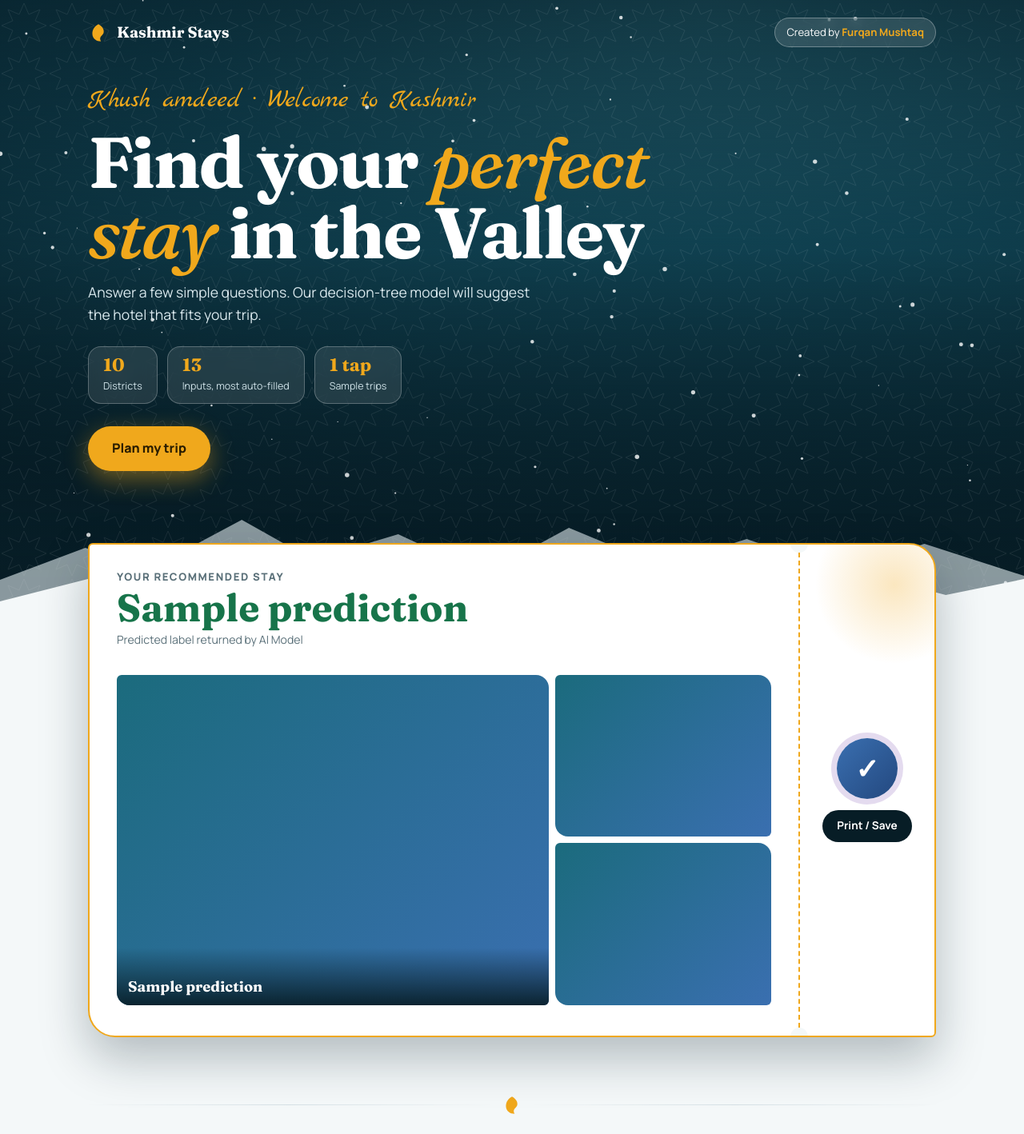
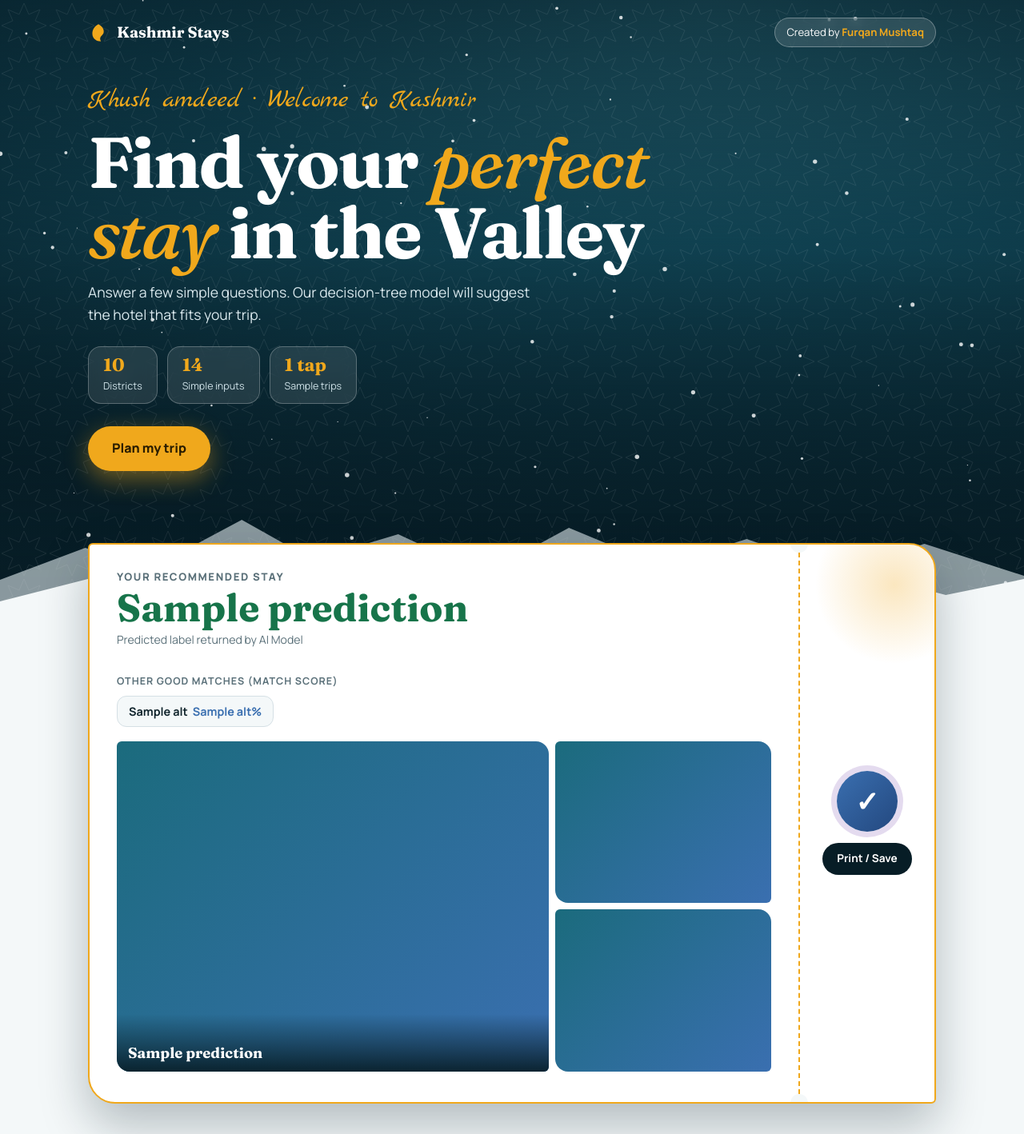
Before and after one commit to furqanmushtaq1906-spec/kashmiri-hotel-recomendation, a Flask app: template templates/index.html in a window 1280 px wide. Shown: the top 1418 px of the page at 80% size. Run offline with Flask 3, Linux system fonts and the light colour scheme; the template is opened without the code that fills it: most values are stand-ins (such as "Sample title", 1, 10 or a date in 2020); parts of the project's set-up code (start-up, migrations or seed data) failed here and were passed over.

Commit message:
Update index.html

```diff
--- a/templates/index.html
+++ b/templates/index.html
@@ -229,6 +229,10 @@ footer b.t{position:relative;font-family:var(--serif);font-size:1.5rem;color:#ff
 .ph.big{grid-row:span 2;aspect-ratio:auto;min-height:230px}
 .ph figcaption{position:absolute;z-index:2;left:0;right:0;bottom:0;padding:38px 14px 12px;color:#fff;font-family:var(--serif);font-weight:700;font-size:1.15rem;line-height:1.2;background:linear-gradient(transparent,rgba(7,29,38,.92))}
 .ph{position:relative;aspect-ratio:4/3;border-radius:6px 16px 6px 16px;overflow:hidden;background:linear-gradient(135deg,var(--lake2),var(--crocus))}
+.alts{margin-top:16px;display:flex;flex-wrap:wrap;gap:8px;align-items:center}
+.alts b{font-size:.78rem;letter-spacing:.08em;text-transform:uppercase;color:var(--muted);width:100%}
+.alts span{font-weight:700;font-size:.9rem;padding:7px 14px;border-radius:12px;border:1px solid var(--line);background:var(--snow)}
+.alts i{font-style:normal;color:var(--crocus);margin-left:6px}
 .hnote{margin:8px 0 0;font-size:.74rem;color:var(--muted)}
 </style>
 </head>
@@ -245,7 +249,7 @@ footer b.t{position:relative;font-family:var(--serif);font-size:1.5rem;color:#ff
     <p class="greet">Khush amdeed &middot; Welcome to Kashmir</p>
     <h1>Find your <em>perfect stay</em> in the Valley</h1>
     <p class="sub">Answer a few simple questions. Our decision-tree model will suggest the hotel that fits your trip.</p>
-    <div class="stats"><div><b>10</b><span>Districts</span></div><div><b>13</b><span>Inputs, most auto-filled</span></div><div><b>1 tap</b><span>Sample trips</span></div></div>
+    <div class="stats"><div><b>10</b><span>Districts</span></div><div><b>14</b><span>Simple inputs</span></div><div><b>1 tap</b><span>Sample trips</span></div></div>
     <a class="cta" href="#plan">Plan my trip</a>
   </div>
   <svg class="ridge" viewBox="0 0 1440 150" preserveAspectRatio="none" aria-hidden="true">
@@ -263,6 +267,8 @@ footer b.t{position:relative;font-family:var(--serif);font-size:1.5rem;color:#ff
         <div class="pred" id="pred-text">{{ prediction }}</div>
         <p class="small">Predicted label returned by AI Model</p>
         <div class="tk" id="tk"></div>
+        <div class="alts" id="alts-box"></div>
+        <ul class="hide" id="alts-src">{% for n, p in alts %}<li data-p="{{ p }}">{{ n }}</li>{% endfor %}</ul>
         <div class="hp" id="hp"></div><p class="hnote" id="hnote"></p>
       </div>
       <div class="tstub"><div class="seal">&#10003;</div><button class="pbtn" type="button" onclick="window.print()">Print / Save</button></div>
@@ -305,7 +311,7 @@ footer b.t{position:relative;font-family:var(--serif);font-size:1.5rem;color:#ff
       <div class="nav"><button class="back hide" id="back" type="button">&larr; Back</button><button class="go" id="next" type="button">Next &rarr;</button><button class="go hide" id="submit-btn" type="submit">Predict my hotel &rarr;</button></div>
     </div>
   </form>
-  <p class="note">The form sends every field to Flask. Flask encodes the text fields with ohe.pkl and runs the decision tree.</p>
+  <p class="note">The form sends every field to Flask. Flask passes them to the trained model (hotel_model.pkl), which returns the best match and two alternatives.</p>
 </main>
 
 <footer>
@@ -319,7 +325,9 @@ footer b.t{position:relative;font-family:var(--serif);font-size:1.5rem;color:#ff
 
 <script>
 /* ---------- Options ---------- */
-const YN=[["1","Yes","I want a view"],["0","No","Not needed"]];
+const YN=[["1","Yes","Needed"],["0","No","Not needed"]];
+const PROPS=[["Boutique_Cottage","Boutique cottage"],["Luxury_Resort","Luxury resort"],["JKTDC_Tourist_Bungalow","JKTDC bungalow"],["Hotel","Hotel"],["Valley_Homestay","Valley homestay"],["Heritage_Houseboat","Heritage houseboat"]];
+const DIETS=[["Multi_Cuisine","Multi cuisine"],["Continental_Halal","Continental / Halal"],["Kashmiri_Wazwan","Kashmiri Wazwan"],["Pure_Veg_Jain","Pure veg / Jain"]];
 const SEASON=[["Snow_Winter_Dec_Feb","Snow winter","Dec to Feb"],["Lush_Monsoon_Jul_Aug","Lush monsoon","Jul to Aug"],["Chinar_Autumn_Sep_Nov","Chinar autumn","Sep to Nov"],["Peak_Summer_May_Jun","Peak summer","May to Jun"],["Tulip_Spring_Mar_Apr","Tulip spring","Mar to Apr"]];
 const PURPOSE=[["Winter_Ski_Adventure","Ski adventure"],["Senior_Leisure_Tour","Senior leisure"],["Family_Vacation","Family vacation"],["Offbeat_Nature_Retreat","Nature retreat"],["Alpine_Trekking","Alpine trekking"],["Honeymoon_Couple","Honeymoon"]];
 const STARS=[["5","5 star"],["4","4 star"],["3","3 star"],["2","2 star"],["1","1 star"],["0","Unrated"]];
@@ -332,13 +340,15 @@ const SECTIONS=[
   ["district","District / destination","s",{opts:Object.keys(DIST),full:1}],["stay_days","Nights of stay","c",{min:1,max:60},3]]},
  {t:"Who is travelling",d:"Group size and rooms",ic:"M12 3l9 5v2H3V8l9-5zm-7 9h2v6H5zm6 0h2v6h-2zm6 0h2v6h-2zM3 20h18v2H3z",f:[
   ["adults_count","Adults","c",{min:1,max:30},2],["children_count","Children","c",{min:0,max:30},0],
-  ["family_count","Total guests","n",{min:1,ro:1,tag:"auto"},2],["rooms_required","Rooms required","c",{min:1,max:15,tag:"auto",hint:"Suggested: 1 room for every 4 guests. Change it if you like."},1]]},
+  ["seniors_count","Seniors","c",{min:0,max:30},0],["rooms_required","Rooms required","c",{min:1,max:15,tag:"auto",hint:"Suggested: 1 room for every 4 guests. Change it if you like."},1]]},
  {t:"Budget",d:"What you plan to spend",ic:"M12 2c3 4 6 6 6 10a6 6 0 01-12 0c0-2 1-3 2-5 1 2 2 2 3 2 0-3 0-5 1-7z",f:[
-  ["user_budget_total_inr","Total budget","b",{pre:"₹",min:0,two:1},60000],["user_daily_budget_inr","Daily budget","n",{pre:"₹",min:0,ro:1,tag:"auto",hint:"Total budget divided by nights."},20000]]},
- {t:"Stay preferences",d:"Quality, view and distance",ic:"M3 21V9l9-6 9 6v12h-6v-6H9v6H3z",f:[
+  ["user_budget_total_inr","Total budget","b",{pre:"₹",min:0,two:1},60000]]},
+ {t:"Stay preferences",d:"Property, food and comfort",ic:"M3 21V9l9-6 9 6v12h-6v-6H9v6H3z",f:[
+  ["preferred_property_type","Preferred property type","r",{opts:PROPS,full:1,sel:"Boutique_Cottage"}],
   ["star_category","Star category","r",{opts:STARS,full:1,sel:"3"}],
-  ["has_mountain_or_lake_view","Mountain / lake view","r",{opts:YN,sel:"1"}],
-  ["distance_to_sxr_airport_km","Distance to SXR airport","n",{suf:"km",min:0,tag:"auto",hint:"Approximate, filled from your district."},25]]}
+  ["dietary_preference","Food preference","r",{opts:DIETS,full:1,sel:"Multi_Cuisine"}],
+  ["requires_central_heating","Central heating / bukhari needed","r",{opts:YN,sel:"1"}],
+  ["requires_scenic_view","Scenic view needed","r",{opts:YN,sel:"1"}]]}
 ];
 const esc=s=>String(s).replace(/&/g,"&amp;").replace(/"/g,"&quot;").replace(/</g,"&lt;");
 const g=id=>document.getElementById(id);
@@ -407,14 +417,11 @@ show(0,true);
 /* ---------- Smart auto-fill ---------- */
 const fmt=n=>"₹"+Math.round(n).toLocaleString("en-IN");
 function sync(from){
-  const ad=+g("adults_count").value||0, ch=+g("children_count").value||0, tot=ad+ch;
-  g("family_count").value=tot;
+  const ad=+g("adults_count").value||0, ch=+g("children_count").value||0, sen=+g("seniors_count").value||0, tot=ad+ch+sen;
   if(from!=="rooms"&&!g("rooms_required").dataset.touched) g("rooms_required").value=Math.max(1,Math.ceil(tot/4));
   const days=Math.max(+g("stay_days").value||1,1), budget=+g("user_budget_total_inr").value||0;
-  g("user_daily_budget_inr").value=Math.round(budget/days);
   if(from!=="range") g("budget_range").value=Math.min(Math.max(budget,10000),500000);
   const d=g("district").value;
-  if(from==="district"||!g("distance_to_sxr_airport_km").dataset.touched){ if(from==="district"||from==="init") g("distance_to_sxr_airport_km").value=DIST[d]; }
   g("sum").innerHTML=d.split(" (")[0]+" &middot; "+days+" night"+(days>1?"s":"")+" &middot; "+tot+" guest"+(tot>1?"s":"")+"<small>"+fmt(budget/days)+" per night &middot; "+g("rooms_required").value+" room(s)</small>";
   markDistrict();tint();
 }
@@ -426,18 +433,17 @@ document.addEventListener("click",e=>{
   if(b.dataset.t==="rooms_required")i.dataset.touched=1;
   sync(b.dataset.t==="rooms_required"?"rooms":"");
 });
-["adults_count","children_count","stay_days","user_budget_total_inr"].forEach(id=>g(id).addEventListener("input",()=>sync()));
+["adults_count","children_count","seniors_count","stay_days","user_budget_total_inr"].forEach(id=>g(id).addEventListener("input",()=>sync()));
 g("rooms_required").addEventListener("input",()=>{g("rooms_required").dataset.touched=1;sync("rooms")});
-g("distance_to_sxr_airport_km").addEventListener("input",e=>e.target.dataset.touched=1);
-g("district").addEventListener("change",()=>{delete g("distance_to_sxr_airport_km").dataset.touched;sync("district")});
+g("district").addEventListener("change",()=>{sync("district")});
 g("budget_range").addEventListener("input",e=>{g("user_budget_total_inr").value=e.target.value;sync("range")});
 sync("init");
 
 /* ---------- Sample trips ---------- */
 const examples=[
- {travel_season:"Snow_Winter_Dec_Feb",trip_purpose:"Winter_Ski_Adventure",district:"Baramulla (Gulmarg)",stay_days:2,adults_count:4,children_count:0,rooms_required:1,user_budget_total_inr:65400,star_category:5,has_mountain_or_lake_view:1,distance_to_sxr_airport_km:56.5},
- {travel_season:"Snow_Winter_Dec_Feb",trip_purpose:"Offbeat_Nature_Retreat",district:"Srinagar",stay_days:9,adults_count:3,children_count:0,rooms_required:1,user_budget_total_inr:176400,star_category:3,has_mountain_or_lake_view:1,distance_to_sxr_airport_km:24.2},
- {travel_season:"Peak_Summer_May_Jun",trip_purpose:"Family_Vacation",district:"Anantnag (Pahalgam)",stay_days:7,adults_count:4,children_count:1,rooms_required:2,user_budget_total_inr:122500,star_category:4,has_mountain_or_lake_view:1,distance_to_sxr_airport_km:90}
+ {travel_season:"Snow_Winter_Dec_Feb",trip_purpose:"Winter_Ski_Adventure",district:"Baramulla (Gulmarg)",stay_days:2,adults_count:4,children_count:0,rooms_required:1,user_budget_total_inr:65400,star_category:5,seniors_count:0,preferred_property_type:"Boutique_Cottage",dietary_preference:"Multi_Cuisine",requires_central_heating:1,requires_scenic_view:1},
+ {travel_season:"Snow_Winter_Dec_Feb",trip_purpose:"Offbeat_Nature_Retreat",district:"Srinagar",stay_days:9,adults_count:3,children_count:0,rooms_required:1,user_budget_total_inr:176400,star_category:3,seniors_count:0,preferred_property_type:"Valley_Homestay",dietary_preference:"Kashmiri_Wazwan",requires_central_heating:1,requires_scenic_view:0},
+ {travel_season:"Peak_Summer_May_Jun",trip_purpose:"Family_Vacation",district:"Anantnag (Pahalgam)",stay_days:7,adults_count:4,children_count:1,rooms_required:2,user_budget_total_inr:122500,star_category:4,seniors_count:0,preferred_property_type:"Hotel",dietary_preference:"Continental_Halal",requires_central_heating:0,requires_scenic_view:1}
 ];
 let tt;
 function toast(m){const t=g("toast");t.textContent=m;t.classList.add("show");clearTimeout(tt);tt=setTimeout(()=>t.classList.remove("show"),2200)}
@@ -450,7 +456,7 @@ function setVals(o){
   sync("rooms");
 }
 function loadExample(i){setVals(examples[i]);toast("Sample loaded. Review and press Predict");show(steps.length-1)}
-function resetForm(){g("hotel-form").reset();["rooms_required","distance_to_sxr_airport_km"].forEach(i=>delete g(i).dataset.touched);setTimeout(()=>{sync("init");sync("district")},0);show(0);toast("Form reset")}
+function resetForm(){g("hotel-form").reset();["rooms_required"].forEach(i=>delete g(i).dataset.touched);setTimeout(()=>{sync("init");sync("district")},0);show(0);toast("Form reset")}
 
 /* ---------- Submit: remember inputs, show loader ---------- */
 g("hotel-form").addEventListener("submit",()=>{
@@ -558,12 +564,14 @@ addEventListener("pageshow",e=>{if(e.persisted){g("loader").classList.add("hide"
   const box=err?g("result-err"):(pred?g("result-ok"):null);
   if(!box)return;
   box.classList.remove("hide");
+  const al=[...document.querySelectorAll("#alts-src li")];
+  if(al.length)g("alts-box").innerHTML="<b>Other good matches (match score)</b>"+al.map(x=>"<span>"+esc(x.textContent)+"<i>"+esc(x.dataset.p)+"%</i></span>").join("");
   try{
     const o=JSON.parse(sessionStorage.getItem("kv_form"));
     if(o){
-      g("rooms_required").dataset.touched=1;g("distance_to_sxr_airport_km").dataset.touched=1;setVals(o);
+      g("rooms_required").dataset.touched=1;setVals(o);
       const d=Math.max(+o.stay_days||1,1),sn=(SEASON.find(x=>x[0]===o.travel_season)||[])[1];
-      g("tk").innerHTML=[o.district.split(" (")[0]===o.district?o.district:o.district.replace(/.*\((.*)\)/,"$1"),d+" night"+(d>1?"s":""),o.family_count+" guests",fmt(o.user_budget_total_inr/d)+" / night",sn].filter(Boolean).map(t=>"<span>"+esc(t)+"</span>").join("");
+      g("tk").innerHTML=[o.district.split(" (")[0]===o.district?o.district:o.district.replace(/.*\((.*)\)/,"$1"),d+" night"+(d>1?"s":""),((+o.adults_count||0)+(+o.children_count||0)+(+o.seniors_count||0))+" guests",fmt(o.user_budget_total_inr/d)+" / night",sn].filter(Boolean).map(t=>"<span>"+esc(t)+"</span>").join("");
     }
   }catch(e){}
   box.scrollIntoView({behavior:"smooth",block:"center"});
```
